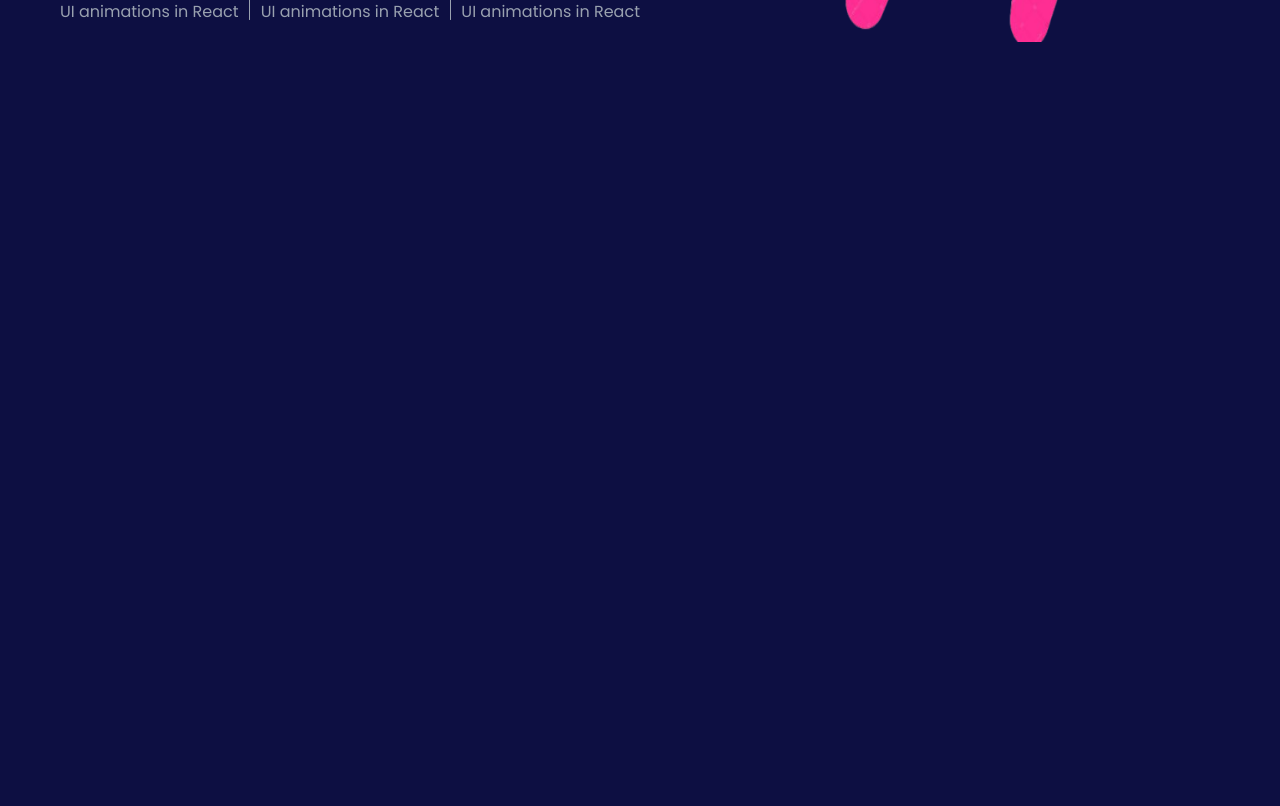
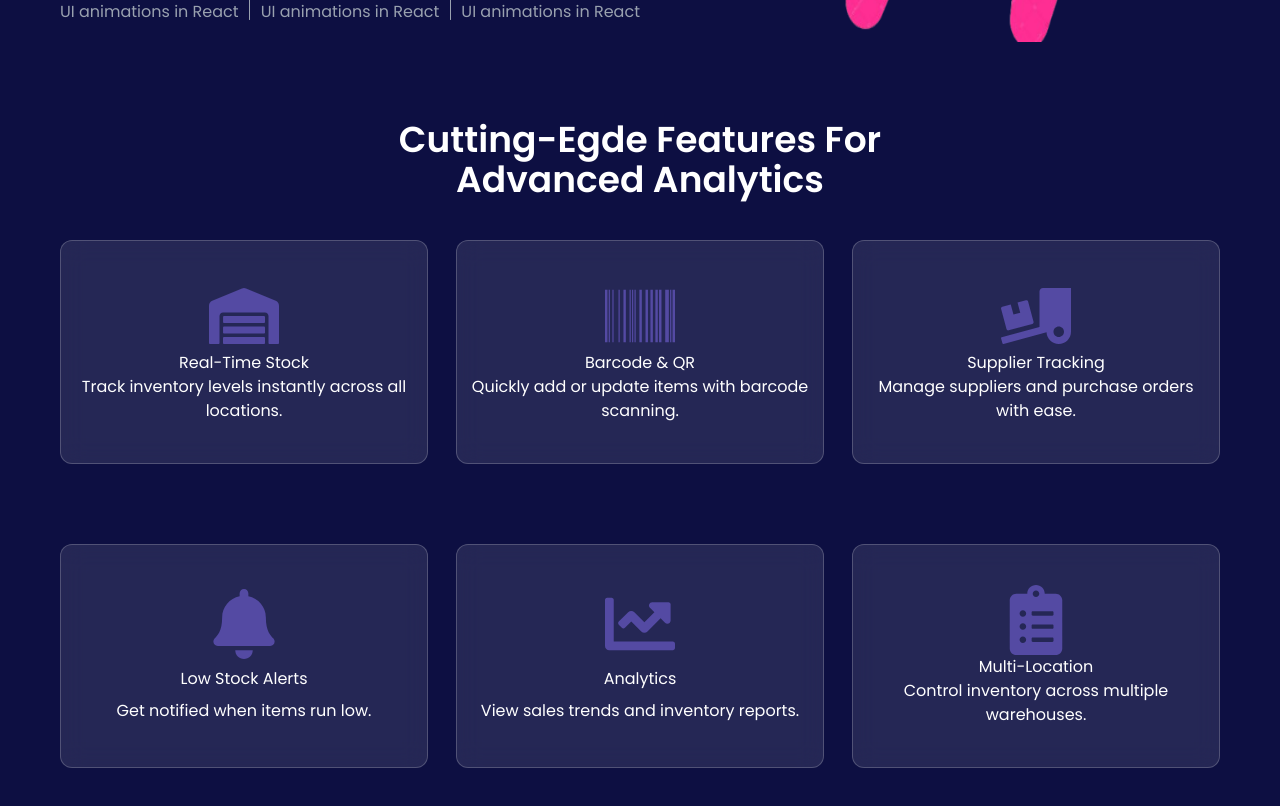
Before and after one commit to dani-dina/stocktrack-nextjs, a Next.js app: page / in a window 1280 px wide. Shown: the part 640-1446 px from the top of the page. Before the commit the page ends 800 px from the top, so only its background shows below. Built offline with nearby package versions, Linux system fonts and the light colour scheme.

Commit message:
Features section

```diff
--- /dev/null
+++ b/components/Features.tsx
@@ -0,0 +1,16 @@
+import FeaturesCard from './FeaturesCard';
+
+const Features = () => {
+  return (
+    <section className='w-full min-h-min '>
+      <div className='mx-7 md:mx-15 mt-12 flex flex-col items-center justify-center'>
+        <h1 className='text-white text-2xl md:text-center md:text-4xl md:w-2/4 md:font-semibold'>
+          Cutting-Egde Features For Advanced Analytics
+        </h1>
+        <FeaturesCard />
+      </div>
+    </section>
+  );
+}
+
+export default Features;
--- /dev/null
+++ b/components/FeaturesCard.tsx
@@ -0,0 +1,24 @@
+import Image from 'next/image';
+import Button from './Button';
+import { featuresCard } from '../constants';
+
+const FeaturesCard : React.FC = () => {
+  return (
+    <div className='w-full md:grid grid-cols-3 gap-x-7'>
+      {
+        featuresCard.map(({id, icon: Icon, title, description }) => (
+          <div
+            key={id}
+            className='py-10 my-10 bg-white/10 backdrop-blur-md border border-white/20 rounded-xl flex flex-col items-center justify-around '
+          >
+            <Icon size={70} color="#544AA3" />
+            <h3>{title}</h3>
+            <p className='text-center px-2'>{description}</p>
+          </div>
+        ))
+      }
+    </div>
+  );
+}
+
+export default FeaturesCard;
--- a/components/ProductCard.tsx
+++ /dev/null
@@ -1,32 +0,0 @@
-import Image from 'next/image';
-import Button from './Button';
-
-const ProductCard : React.FC = () => {
-  return (
-    <div className='border-1 border-gray-300 rounded-2xl w-1/4'>
-      <div>
-        <div className='bg-red-600'>
-          <Image
-            src={'/logo.png'}
-            width={80}
-            height={80}
-            alt='Icon'
-            className='fixed rounded-[50%]'
-          />
-        </div>
-        <h1 className='text-2xl p-4'>
-          Headless Product
-        </h1>
-        <p>
-          Sometimes universities or local companies create internal tools and call them things like "WindSurf" or
-           "WinSurf" — if you saw it in a classroom or lab, it may refer to that.
-        </p>
-        <Button
-        children='Read more'
-        />
-      </div>
-    </div>
-  );
-}
-
-export default ProductCard;
--- /dev/null
+++ b/components/StartTracking.tsx
@@ -0,0 +1,13 @@
+import Image from 'next/image';
+
+const StartTracking : React.FC = () => {
+  return (
+    <section className='w-full min-h-min'>
+      <div className='mx-7 md:mx-15'>
+
+      </div>
+    </section>
+  );
+}
+
+export default StartTracking;
--- a/constants/index.ts
+++ b/constants/index.ts
@@ -1,3 +1,6 @@
+import { FaWarehouse, FaBarcode, FaTruckLoading, FaBell, FaChartLine, FaClipboardList } from 'react-icons/fa';
+import { Feature } from '../types';
+import { features } from 'process';
 import { NavLink } from '../types';
 
 // constants/navLinks.ts
@@ -77,3 +80,42 @@ export const navLinks : NavLink[] = [
     isExternal: false,
   }
 ];
+
+export const featuresCard : Feature [] = [
+  {
+    id: '0',
+    icon: FaWarehouse,
+    title: 'Real-Time Stock',
+    description: 'Track inventory levels instantly across all locations.'
+  },
+  {
+    id: '1',
+    icon: FaBarcode,
+    title: 'Barcode & QR',
+    description: 'Quickly add or update items with barcode scanning.'
+  },
+  {
+    id: '2',
+    icon: FaTruckLoading,
+    title: 'Supplier Tracking',
+    description: 'Manage suppliers and purchase orders with ease.'
+  },
+  {
+    id: '3',
+    icon: FaBell,
+    title: 'Low Stock Alerts',
+    description: 'Get notified when items run low.'
+  },
+  {
+    id: '4',
+    icon: FaChartLine,
+    title: 'Analytics',
+    description: 'View sales trends and inventory reports.'
+  },
+  {
+    id: '5',
+    icon: FaClipboardList,
+    title: 'Multi-Location',
+    description: 'Control inventory across multiple warehouses.'
+  }
+];
--- a/src/app/page.tsx
+++ b/src/app/page.tsx
@@ -1,19 +1,14 @@
 import Image from 'next/image';
 import Hero from '../../components/Hero';
-import ProductCard from '../../components/ProductCard';
+import Features from '../../components/Features';
+import StartTracking from '../../components/StartTracking';
 
 export default function Home() {
   return (
     <div className="w-full min-h-min">
       <Hero />
-      <div className='w-full'>
-        <div className='md:mx-15'>
-
-         <div className='flex items-center justify-between'>
-
-         </div>
-        </div>
-      </div>
+      <Features />
+      <StartTracking />
     </div>
   );
 }
```
Also changed, not shown: types/index.ts (+9 -0 lines).
